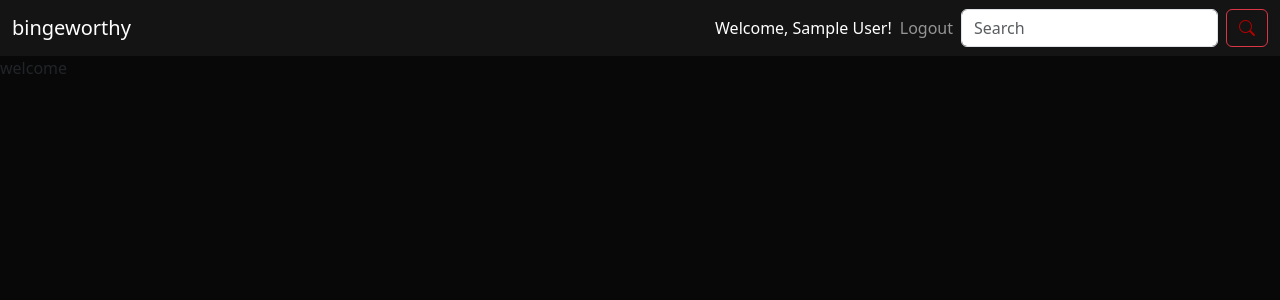
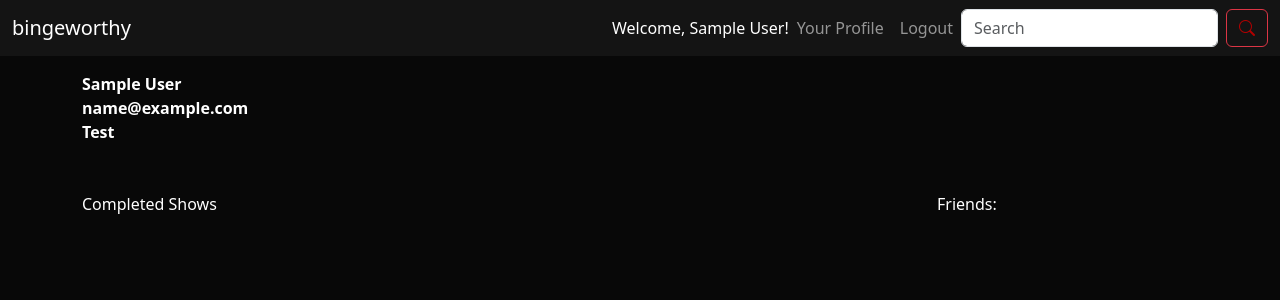
Before and after one commit to rayyan35p/bingeworthy, a Flask app: page /profile in a window 1280 px wide. Shown: the top 300 px of the page. Run offline with Flask 3, Linux system fonts and the light colour scheme; the visitor is signed in with stand-in values (Sample User, id 1); data that the repository does not hold is empty.

Commit message:
added (add to completed show list) function

```diff
--- a/project/auth.py
+++ b/project/auth.py
@@ -1,7 +1,7 @@
-from flask import Blueprint, redirect, render_template, request, url_for, flash
+from flask import Blueprint, redirect, render_template, request, url_for, flash, session
 from flask_login import login_user, current_user, login_required, logout_user
 from werkzeug.security import generate_password_hash, check_password_hash
-from .models import User
+from .models import User, Movie , completed_show_list
 from . import db
 
 auth = Blueprint('auth', __name__)
@@ -21,6 +21,9 @@ def login_post():
     if not user or not check_password_hash(user.password, password):
         flash('Please check your login details and try again')
         return redirect(url_for('auth.login'))
+    ## get user info
+    session['user'] = user.id
+
 
     login_user(user, remember=remember)
     # name is not passed into template if user is logged in automatically
@@ -43,8 +46,10 @@ def signup_post():
         return redirect('/signup')
 
     new_user = User(email=email, name=name, password=generate_password_hash(password, method='sha256'))
+    user_list = completed_show_list(user_id = new_user.id)
 
     db.session.add(new_user)
+    db.session.add(user_list)
     db.session.commit()
 
     return redirect('/login')
@@ -54,3 +59,29 @@ def signup_post():
 def logout():
     logout_user()
     return redirect('/')
+
+
+@auth.route('/profile')
+@login_required
+def profile():
+    if session['user']:
+         movies = Movie.query.filter_by(list_id = session['user'])
+         print(movies)
+         print('test2')
+         return render_template('profile.html', movies = movies)
+    return render_template('profile.html')
+
+@auth.route('/add_movie', methods=['POST'])
+def add_movie():
+    id = request.form.get('id')
+    imgURL = request.form.get('img')
+    name = request.form.get('name')
+    link = request.form.get('link')
+    print(id)
+    movie = Movie.query.filter_by(movie_id = id).first()
+    if not movie:
+        movie = Movie(imgURL = imgURL, name = name, movie_id = id, list_id = session['user'], info_link = link)
+        db.session.add(movie)
+        db.session.commit()
+        print('test1')
+    return redirect('/profile')
--- a/project/main.py
+++ b/project/main.py
@@ -74,11 +74,13 @@ def movie(id):
     rating = movie_details.get('vote_average')
     # movie_details.get('genres') returns a list of dictionaries : [ {genre1: action}, {genre2:drama}]
     genre_list = movie_details.get('genres')
+    id = movie_details.get('id')
+    link = "/movie/" + str(id)
     genres = ""
     for items in genre_list:
         genres = genres + items.get('name') + " "
     return render_template('showinfo.html', title = title, poster = poster_url, released_date = released_date,
-                           sypnosis = sypnosis, rating = rating, genres = genres)
+                           sypnosis = sypnosis, rating = rating, genres = genres, id = id, link = link)
 
 @main.route('/tv/<int:id>')
 def tv(id):
@@ -99,11 +101,13 @@ def tv(id):
     rating = tv_details.get('vote_average')
     # tv_details.get('genres') returns a list of dictionaries : [ {genre1: action}, {genre2:drama}]
     genre_list = tv_details.get('genres')
+    id = tv_details.get('id')
+    link = "/tv/" + str(id)
     genres = ""
     for items in genre_list:
         genres = genres + items.get('name') + " "
     return render_template('showinfo.html', title = title, poster = poster_url, released_date = released_date,
-                           sypnosis = sypnosis, rating = rating, genres = genres)
+                           sypnosis = sypnosis, rating = rating, genres = genres, id = id, link = link)
 
 # needed?
 # if __name__ == "__main__":
--- a/project/templates/base.html
+++ b/project/templates/base.html
@@ -32,6 +32,9 @@
                         {% if current_user.is_authenticated %}
                         <div class="navbar-text text-white">Welcome, {{current_user.name}}!</div>
                         <li class="nav-item">
+                            <a class="nav-link" href="/profile">Your Profile</a>
+                        </li>
+                        <li class="nav-item">
                             <a class="nav-link" href="/logout">Logout</a>
                         </li>
                         {% endif %}
--- a/project/templates/profile.html
+++ b/project/templates/profile.html
@@ -5,5 +5,46 @@
 {% endblock %}
 
 {% block body %}
-<display-1>welcome</display-1>
+<div class="container-fluid justify-content-center text-white">
+    <div class="container-lg">
+        <!--User Information-->
+        <div class="row justify-content-start mt-3">
+            <strong>
+                {{current_user.name}}
+            </strong> <br>
+            <strong>
+                {{current_user.email}}
+            </strong> <br>
+            <strong>
+                Test
+            </strong> <br>
+        </div>
+
+        <div class="row mt-5">
+            <!--Featured Shows-->
+            <div class="col-9">
+                <div class="container-fluid">
+                    <div class="row">Completed Shows</div>
+                        {% for movie in movies %}
+                        <div class="row">
+                            <div class="col">
+                                <img src={{movie.imgURL}} alt="poster" class="">
+                            </div>
+                            <div class="col">
+                                <a href={{movie.info_link}}>{{movie.name}}</a>
+                            </div>
+                        </div>
+
+                    {% endfor %}
+                </div>
+
+
+            </div>
+            <!--Friend List-->
+            <div class="col-3">
+                Friends:
+            </div>
+        </div>
+    </div>
+</div>
 {% endblock %}
```
Also changed, not shown: project/templates/showinfo.html (+14 -0 lines).
